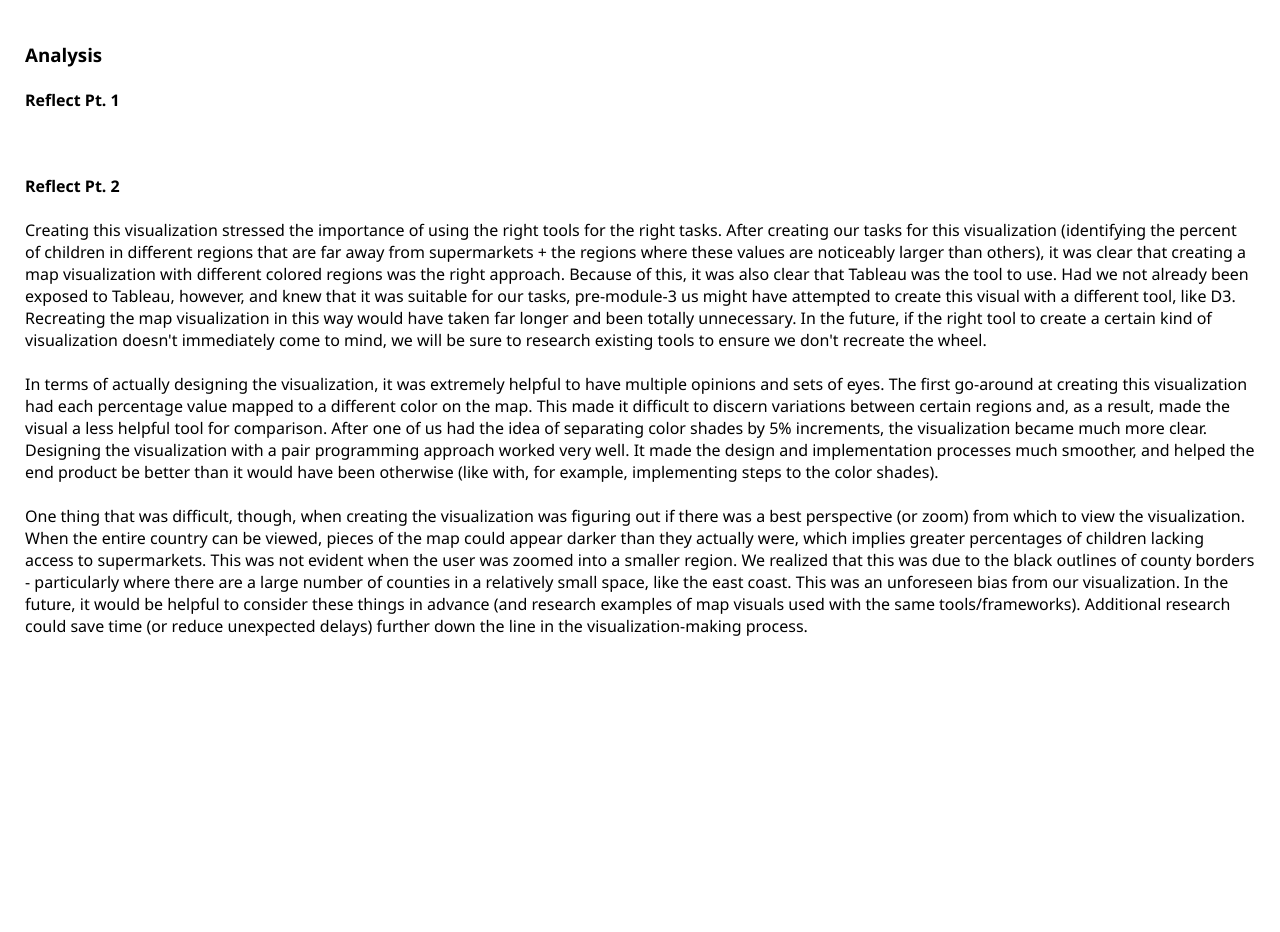
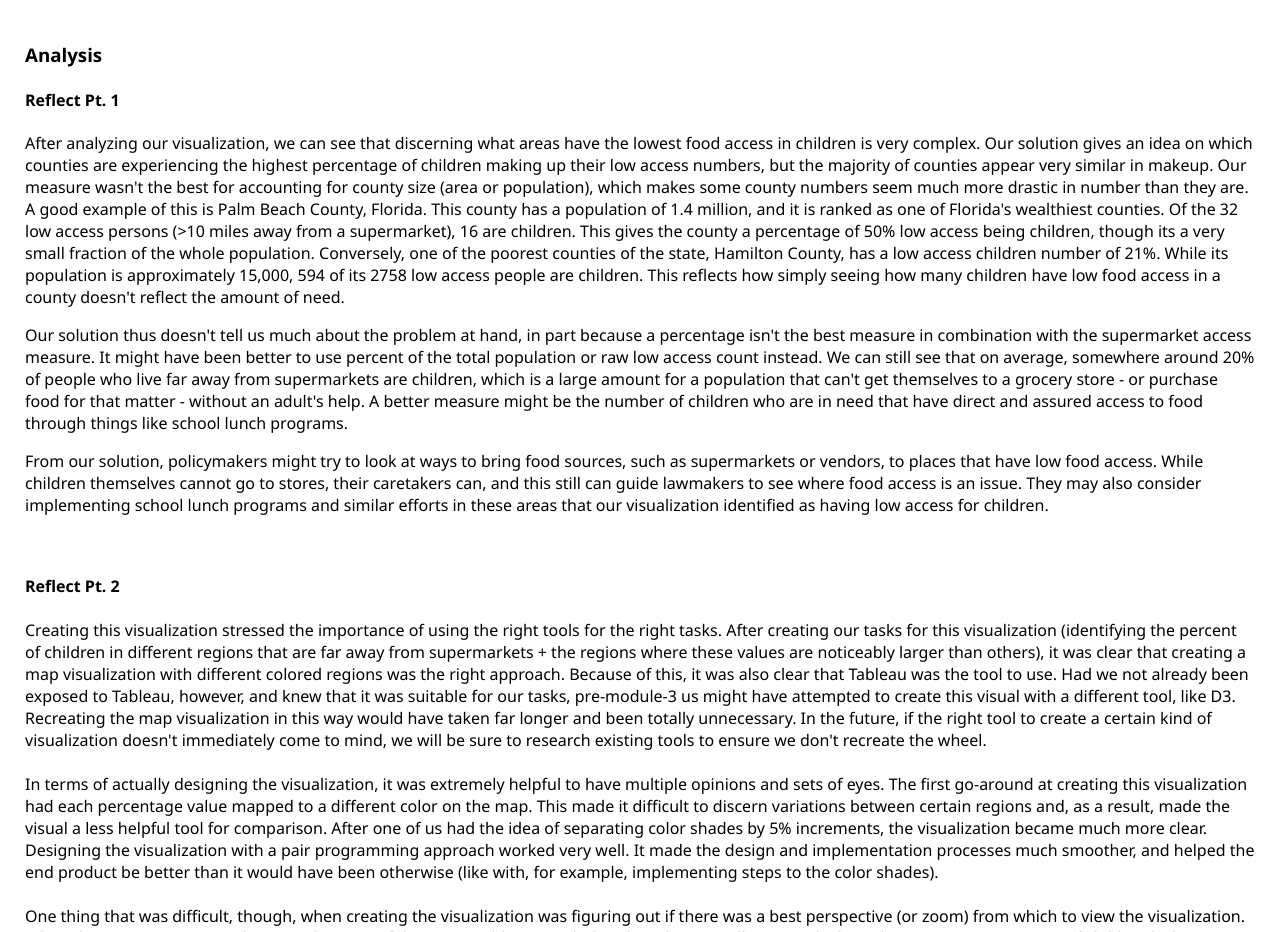
Before and after one commit to maddyandrews/module-3-design-study-lite, a plain HTML site: page index.html in a window 1280 px wide. Shown: the part 4580-5512 px from the top of the page. Before the commit the page ends 5263 px from the top, so only its background shows below. Drawn offline with Linux system fonts and the light colour scheme.

Commit message:
Progress on reflect pt.1

```diff
--- a/index.html
+++ b/index.html
@@ -107,7 +107,10 @@
     <img class="image" src="design.png">
     <br>
     <h4>Implement</h4>
-    <a href="https://public.tableau.com/app/profile/matthew.kolsch/viz/PercentLowSupermarketAccessofTotalPopulationChildren/PercentLowSupermarketAccessofTotalPopulationChildren">Tableau: Percent Low Supermarket Access of Total Population – Children</a>
+    <a
+        href="https://public.tableau.com/app/profile/matthew.kolsch/viz/PercentLowSupermarketAccessofTotalPopulationChildren/PercentLowSupermarketAccessofTotalPopulationChildren">Tableau:
+        Percent Low Supermarket Access of Total Population – Children</a>
+    <br>
     <p>The visual was designed modeling the low fidelity prototype. The darker the shade of blue, the greater the
         percentage of children (out of all individuals in a given county) that live at least 10 miles away from the
         nearest supermarket. The visual does, indeed, carry out task 1 and task 2. </p>
@@ -141,8 +144,10 @@
         <li>Task 1: Darker shaded counties reflect higher percents of children who have low food access, and lighter
             shaded ones reflect low percentages. This effectively allows viewers to compare county-to-county on the
             number of children there with low food access.</li>
-        <li>Task 1: A lot of counties appear to be somewhere in the ~20% range and there are very few with ~40% or greater.</li>
-        <li>Task 2: Differences in counties within a single state are easy to discern upon zooming into the map visual.</li>
+        <li>Task 1: A lot of counties appear to be somewhere in the ~20% range and there are very few with ~40% or
+            greater.</li>
+        <li>Task 2: Differences in counties within a single state are easy to discern upon zooming into the map visual.
+        </li>
         <li>Different counties in a single state have very different color makeups.</li>
         <li>After looking closely at the dataset, you can see that this is (sometimes) skewed by the number of children
             living 10 miles away from the nearest supermarket being very small.</li>
@@ -151,9 +156,12 @@
     </ul>
     Observations from County POV:
     <ul>
-        <li>Looking at an individual county just shows the county with its given color, reflecting how many children there have low food access.</li>
-        <li>Without comparing different counties to one another, this visual is not very helpful at this low of a level.</li>
-        <li>Some counties appear to have very high percentages due to low sample size, making this even more difficult to discern.</li>
+        <li>Looking at an individual county just shows the county with its given color, reflecting how many children
+            there have low food access.</li>
+        <li>Without comparing different counties to one another, this visual is not very helpful at this low of a level.
+        </li>
+        <li>Some counties appear to have very high percentages due to low sample size, making this even more difficult
+            to discern.</li>
     </ul>
     </p>
     <br>
@@ -172,7 +180,39 @@
     <h3>Analysis</h3>
 
     <h4>Reflect Pt. 1</h4>
-    <p></p>
+    <p>
+        After analyzing our visualization, we can see that discerning what areas have the lowest food access in children
+        is very
+        complex. Our solution gives an idea on which counties are experiencing the highest percentage of children making
+        up their low access numbers,
+        but the majority of counties appear very similar in makeup. Our measure wasn't the best for accounting for
+        county size (area or population), which
+        makes some county numbers seem much more drastic in number than they are. A good example of this is Palm Beach
+        County, Florida. This county has a population
+        of 1.4 million, and it is ranked as one of Florida's wealthiest counties. Of the 32 low access persons (>10
+        miles away from a supermarket), 16 are children. This gives the county a percentage of 50% low access
+        being children, though its a very small fraction of the whole population. Conversely, one of the poorest
+        counties of the state, Hamilton County, has a low access children number of 21%. While its population is
+        approximately 15,000, 594 of its 2758 low access people are children. This reflects how simply seeing how many
+        children have low food access in a county doesn't
+        reflect the amount of need.
+    </p>
+    <p>
+        Our solution thus doesn't tell us much about the problem at hand, in part because a percentage isn't the best
+        measure in combination with the supermarket access measure. It might have
+        been better to use percent of the total population or raw low access count instead. We can still see that on
+        average, somewhere around 20% of people who live far away from supermarkets are children, which is a large
+        amount for a population that can't get themselves to a grocery store - or purchase food for that matter -
+        without
+        an adult's help. A better measure might be the number of children who are in need that
+        have direct and assured access to food through things like school lunch programs.
+    </p>
+    <p>
+        From our solution, policymakers might try to look at ways to bring food sources, such as supermarkets or
+        vendors, to places that have low food access. While children themselves cannot go to stores, their caretakers
+        can, and this still can guide lawmakers to see where food access is an issue. They may also consider implementing
+        school lunch programs and similar efforts in these areas that our visualization identified as having low access for children.
+    </p>
     <br>
 
     <h4>Reflect Pt. 2</h4>
```
